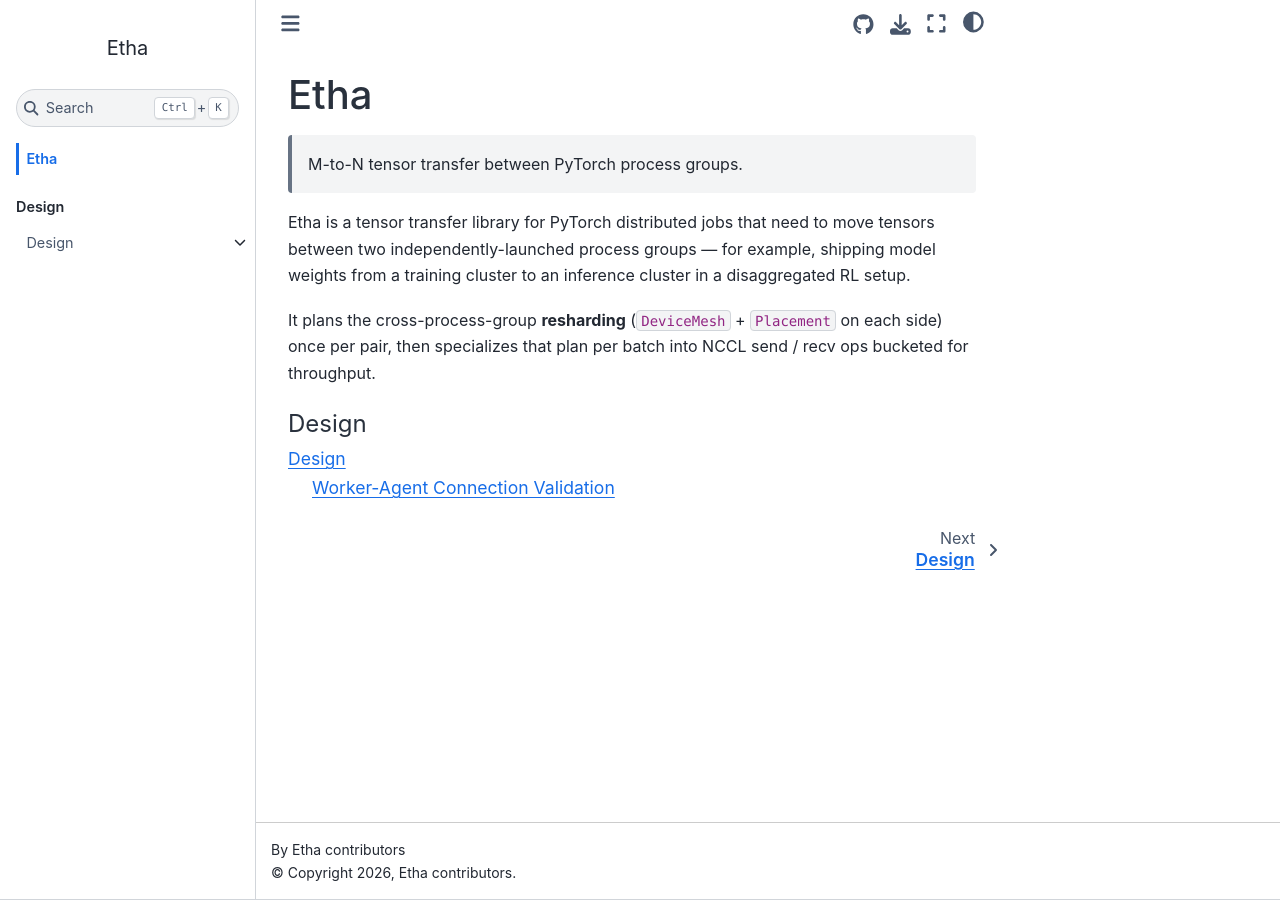
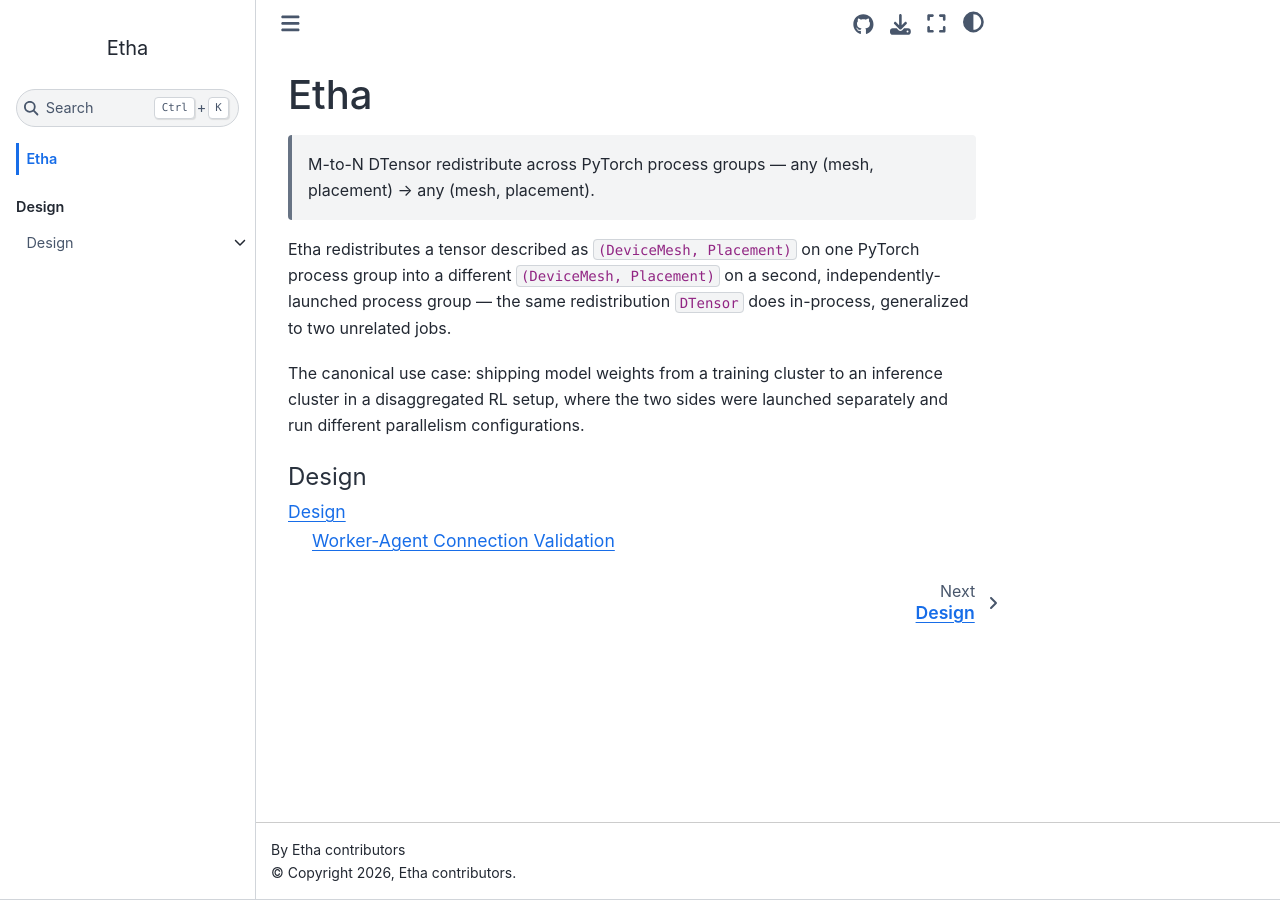
Before and after one commit to cmriat/Etha, a Sphinx documentation site: the page built from docs/index.md, in a window 1280 px wide. Built offline with Sphinx 7.4.7 and the Sphinx Book theme 1.1.4, drawn with Linux system fonts in a browser that asks for light colours; pages that are not in the unit, such as notebooks, are missing from menus.

Commit message:
docs: sharpen project positioning in README (#96)
* docs: sharpen project positioning in README and docs index

Reframe Etha around its actual abstraction (cross-process-group DTensor
redistribute) instead of the generic "tensor transfer between process
groups" tagline. The old wording made Etha sound like a transport
library; the new one anchors it to a primitive PyTorch users already
recognize and points out where Etha generalizes it.

- Tagline: M-to-N tensor transfer → "Cross-process-group DTensor
  redistribute — any (mesh, placement) → any (mesh, placement)".
- Intro: lead with the redistribute framing, then the canonical
  disaggregated-RL use case as a concrete instance.
- Properties: Two → Four, adding two that the prior README left implicit:
  - PyTorch-native: layouts are DeviceMesh + Placement, no Etha-specific
    tensor wrapper or layout DSL.
  - Low-intrusion: the host ↔ agent split makes Etha a library to call,
    not a framework to adopt — no model wrappers, no distributed-init
    rewrite.

docs/index.md mirrors the README's tagline + intro (it does not carry
the properties list).

* docs: surface M-to-N transport in tagline and zero-duplicate bullet

M-to-N is the transport mechanism that makes zero-duplicate possible;
the previous wording buried it inside the explanation. Promote it to a
peer of the redistribute framing.

- Tagline: lead with "M-to-N DTensor redistribute across PyTorch process
  groups". "Cross-process-group" -> "across PyTorch process groups"
  reads more naturally with M-to-N preceding it.
- Properties: "Zero-duplicate." -> "M-to-N, zero-duplicate." — labels
  the mechanism (M-to-N) alongside the resulting property
  (zero-duplicate). Body rewritten to drop the internal "M2M plan"
  term in favor of "source ranks ... directly to the target ranks".

````diff
--- a/docs/index.md
+++ b/docs/index.md
@@ -1,15 +1,15 @@
 # Etha
 
-> M-to-N tensor transfer between PyTorch process groups.
+> M-to-N DTensor redistribute across PyTorch process groups — any (mesh, placement) → any (mesh, placement).
 
-Etha is a tensor transfer library for PyTorch distributed jobs that need to
-move tensors between two independently-launched process groups — for example,
-shipping model weights from a training cluster to an inference cluster in a
-disaggregated RL setup.
+Etha redistributes a tensor described as `(DeviceMesh, Placement)` on one
+PyTorch process group into a different `(DeviceMesh, Placement)` on a second,
+independently-launched process group — the same redistribution `DTensor` does
+in-process, generalized to two unrelated jobs.
 
-It plans the cross-process-group **resharding** (`DeviceMesh` + `Placement`
-on each side) once per pair, then specializes that plan per batch into
-NCCL send / recv ops bucketed for throughput.
+The canonical use case: shipping model weights from a training cluster to an
+inference cluster in a disaggregated RL setup, where the two sides were
+launched separately and run different parallelism configurations.
 
 ```{toctree}
 :caption: Design
````
Also changed, not shown: README.md (+24 -17 lines).
